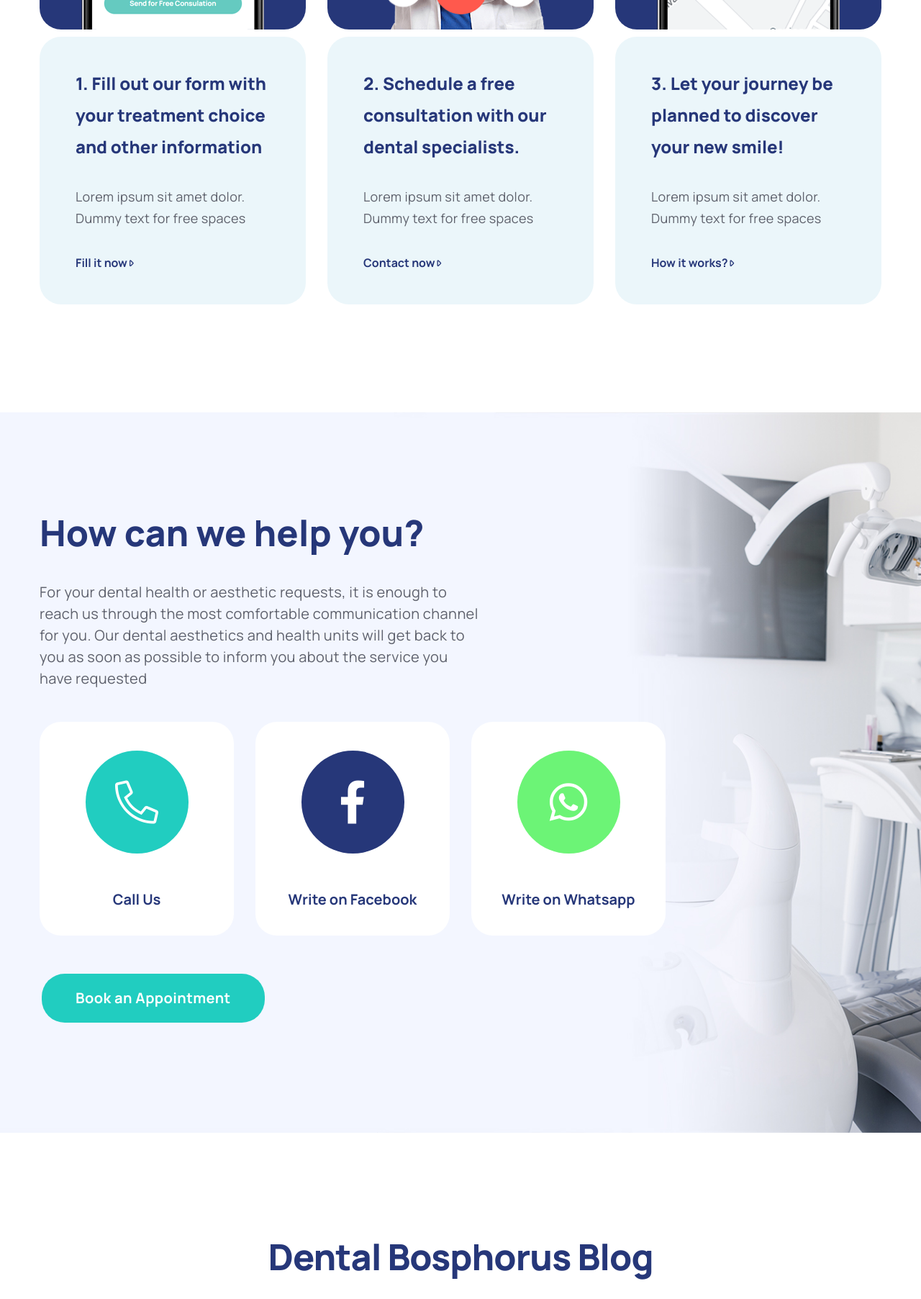
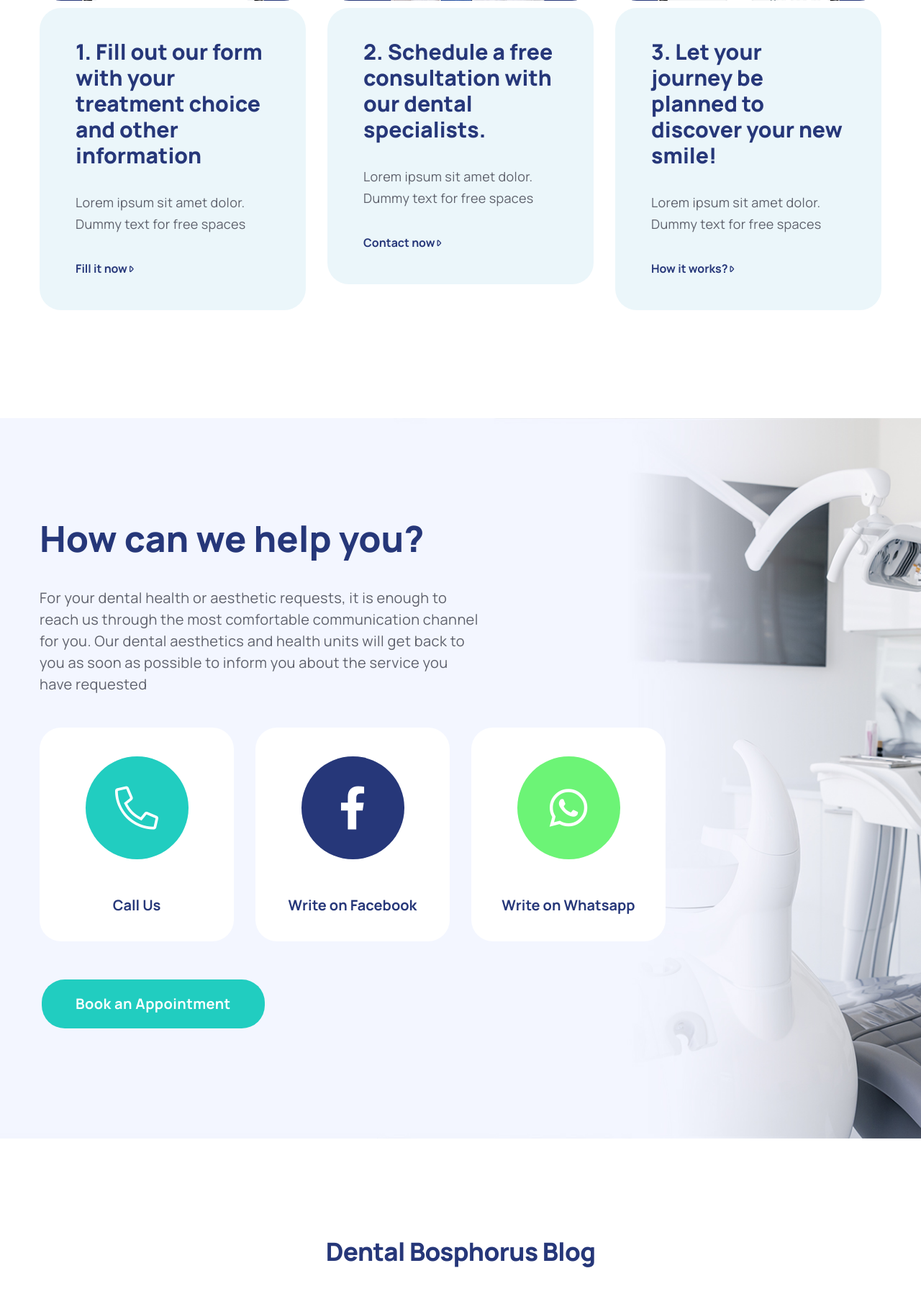
Before and after one commit to ozgunleryazilim/dentalv2, a Django app: page /en/ in a window 1280 px wide. Shown: the part 2475-4280 px from the top of the page at 72% size. Run offline with Django 3.2, Linux system fonts and the light colour scheme; data that the repository does not hold is empty; parts of the project's set-up code (start-up, migrations or seed data) failed here and were passed over; some libraries are stand-ins or nearby versions.

Commit message:
style updates

```diff
--- a/static/assets/sass/_sections.scss
+++ b/static/assets/sass/_sections.scss
@@ -25,6 +25,11 @@
         margin: 0 auto;
         font-size: calc(20px + (60 - 20) * ((100vw - 200px) / (992 - 200)));
         line-height: calc(27px + (80 - 27) * ((100vw - 200px) / (992 - 200)));
+        .section-heading {
+            width: 100%;
+            font-size: 3.5rem;
+            line-height: 5rem;
+        }
     }
     @include mq(sm, max) {
         width: 100%;
@@ -61,6 +66,11 @@
         }
         padding-top: 50px;
         padding-bottom: 50px;
+        .section-heading {
+            width: 100%;
+            font-size: 3.5rem;
+            line-height: 5rem;
+        }
     }
 }
 
@@ -73,7 +83,9 @@
     }
     @include mq(lg) {
         .section-heading {
-            width: 51%;
+            width: 100%;
+            font-size: 3.5rem;
+            line-height: 5rem;
         }
     }
     @include mq(lg, max) {
@@ -193,6 +205,8 @@
         padding-top: 40px;
         padding-bottom: 50px;
         .section-heading {
+            font-size: 3.2rem;
+            line-height: 5rem;
             margin: 0 auto 30px auto;
             width: 100%;
         }
@@ -695,6 +709,11 @@
         .row {
             margin-top: 0;
         }
+        .section-heading {
+            width: 100%;
+            font-size: 3.5rem;
+            line-height: 5rem;
+        }
     }
 }
 
@@ -716,6 +735,11 @@
     @include mq(lg, max) {
         padding-top: 126px;
         padding-bottom: 40px;
+        .section-heading {
+            width: 100%;
+            font-size: 3.5rem;
+            line-height: 5rem;
+        }
     }
 }
 
@@ -875,6 +899,11 @@
     @include mq(lg, max) {
         padding-top: 3rem;
         padding-bottom: 5rem;
+        .section-heading {
+            width: 100%;
+            font-size: 3.5rem;
+            line-height: 5rem;
+        }
     }
 }
 
--- a/static/assets/sass/base/_type.scss
+++ b/static/assets/sass/base/_type.scss
@@ -5,81 +5,81 @@ h3, .h3,
 h4, .h4,
 h5, .h5,
 h6, .h6 {
-	margin-bottom: 2.5rem;
+	//margin-bottom: 2.5rem;
 	color: $primary-color;
 	font-weight: 800;
-	line-height: 1.25;
+	//line-height: 1.25;
 }
 
 h1, .h1 {
-	font-size: 8rem;
-	line-height: 10rem;
-	@include mq(lg, max) {
-		font-size: calc(20px + (80 - 20) * ((100vw - 200px) / (992 - 200)));
-		line-height: calc(40px + (100 - 40) * ((100vw - 200px) / (992 - 200)));
-	}
+	font-size: 5rem;
+	//line-height: 10rem;
+	//@include mq(lg, max) {
+	//	font-size: calc(20px + (80 - 20) * ((100vw - 200px) / (992 - 200)));
+	//	//line-height: calc(40px + (100 - 40) * ((100vw - 200px) / (992 - 200)));
+	//}
 }
 
 h2, .h2 {
-	font-size: 6rem;
-	line-height: 8rem;
-	@include mq(lg, max) {
-		font-size: calc(18px + (60 - 18) * ((100vw - 200px) / (992 - 200)));
-		line-height: calc(38px + (80 - 38) * ((100vw - 200px) / (992 - 200)));
-	}
+	font-size: 4rem;
+	//line-height: 8rem;
+	//@include mq(lg, max) {
+	//	font-size: calc(18px + (60 - 18) * ((100vw - 200px) / (992 - 200)));
+	//	//line-height: calc(38px + (80 - 38) * ((100vw - 200px) / (992 - 200)));
+	//}
 }
 
 h3, .h3 {
-	font-size: 5rem;
-	line-height: 7rem;
-	@include mq(lg, max) {
-		font-size: calc(16px + (50 - 16) * ((100vw - 200px) / (992 - 200)));
-		line-height: calc(36px + (70 - 36) * ((100vw - 200px) / (992 - 200)));
-	}
+	font-size: 3.5rem;
+	//line-height: 7rem;
+	//@include mq(lg, max) {
+	//	font-size: calc(16px + (50 - 16) * ((100vw - 200px) / (992 - 200)));
+	//	//line-height: calc(36px + (70 - 36) * ((100vw - 200px) / (992 - 200)));
+	//}
 }
 
 h3.sub-title {
-	font-size: 4rem;
-	line-height: 6rem;
-	@include mq(lg, max) {
-		font-size: calc(15px + (40 - 15) * ((100vw - 200px) / (992 - 200)));
-		line-height: calc(35px + (60 - 35) * ((100vw - 200px) / (992 - 200)));
-	}
+	font-size: 3.5rem;
+	//line-height: 6rem;
+	//@include mq(lg, max) {
+	//	font-size: calc(15px + (40 - 15) * ((100vw - 200px) / (992 - 200)));
+	//	//line-height: calc(35px + (60 - 35) * ((100vw - 200px) / (992 - 200)));
+	//}
 }
 
 h4, .h4 {
-	font-size: 2.4rem;
-	line-height: 4.4rem;
-	@include mq(lg, max) {
-		font-size: calc(14px + (24 - 14) * ((100vw - 200px) / (992 - 200)));
-		line-height: calc(29px + (44 - 29) * ((100vw - 200px) / (992 - 200)));
-	}
+	font-size: 3rem;
+	//line-height: 4.4rem;
+	//@include mq(lg, max) {
+	//	font-size: calc(14px + (24 - 14) * ((100vw - 200px) / (992 - 200)));
+	//	//line-height: calc(29px + (44 - 29) * ((100vw - 200px) / (992 - 200)));
+	//}
 }
 
 h4.sub-title {
 	font-size: 3rem;
-	@include mq(lg, max) {
-		font-size: calc(15px + (30 - 15) * ((100vw - 200px) / (992 - 200)));
-		line-height: calc(25px + (50 - 25) * ((100vw - 200px) / (992 - 200)));
-	}
+	//@include mq(lg, max) {
+	//	font-size: calc(15px + (30 - 15) * ((100vw - 200px) / (992 - 200)));
+	//	//line-height: calc(25px + (50 - 25) * ((100vw - 200px) / (992 - 200)));
+	//}
 }
 
 h5, .h5 {
 	font-size: 2rem;
-	line-height: 4rem;
-	@include mq(lg, max) {
-		font-size: calc(14px + (20 - 14) * ((100vw - 200px) / (992 - 200)));
-		line-height: calc(34px + (40 - 34) * ((100vw - 200px) / (992 - 200)));
-	}
+	//line-height: 4rem;
+	//@include mq(lg, max) {
+	//	font-size: calc(14px + (20 - 14) * ((100vw - 200px) / (992 - 200)));
+	//	//line-height: calc(34px + (40 - 34) * ((100vw - 200px) / (992 - 200)));
+	//}
 }
 
 h6, .h6 {
 	font-size: 1.4rem;
-	line-height: 1;
-	@include mq(lg, max) {
-		font-size: calc(12px + (14 - 12) * ((100vw - 200px) / (992 - 200)));
-		line-height: calc(15px + (20 - 15) * ((100vw - 200px) / (992 - 200)));
-	}
+	//line-height: 1;
+	//@include mq(lg, max) {
+	//	font-size: calc(12px + (14 - 12) * ((100vw - 200px) / (992 - 200)));
+	//	//line-height: calc(15px + (20 - 15) * ((100vw - 200px) / (992 - 200)));
+	//}
 }
 
 //Figure
--- a/static/assets/sass/components/_blog.scss
+++ b/static/assets/sass/components/_blog.scss
@@ -101,12 +101,12 @@
 .blog-content {
 
     p {
-       line-height: 3.4rem;
-       margin-bottom: 4rem;
+       //line-height: 3.4rem;
+       //margin-bottom: 4rem;
     }
-    .blog-subtitle {
-        font-size: 4rem;
-    }
+    //.blog-subtitle {
+    //    font-size: 4rem;
+    //}
     p.secondary-color {
         font-size: 3rem;
         line-height: 5rem;
@@ -123,9 +123,6 @@
             margin-right: .6rem;
         }
     }
-    h2 {
-        margin-top: 32px;
-    }
     .post-date {
         margin-top: 18px;
         margin-bottom: 34px;
@@ -137,9 +134,9 @@
             color: $body-text-color;
         }
     }
-    .blog-subtitle {
-        margin-bottom: 32px;
-    }
+    //.blog-subtitle {
+    //    margin-bottom: 32px;
+    //}
     .secondary-color {
         font-weight: 700;
     }
--- a/templates/components/services/services-form.html
+++ b/templates/components/services/services-form.html
@@ -4,8 +4,8 @@
     <div class="container">
         <form class="review-form">
             <div class="row">
-                <div class="col-12 offset-lg-0 offset-sm-2 offset-1">
-                    <h3 class="form-title">
+                <div class="col-12">
+                    <h3 class="text-center mb-2">
                         {% trans "Fill out the form and take advantage of the free consultation privilege!" %}
                     </h3>
                 </div>
```
Also changed, not shown: templates/components/banner2.html (added, +60 -0 lines), static/assets/css/style.min.css, 1 other file.
